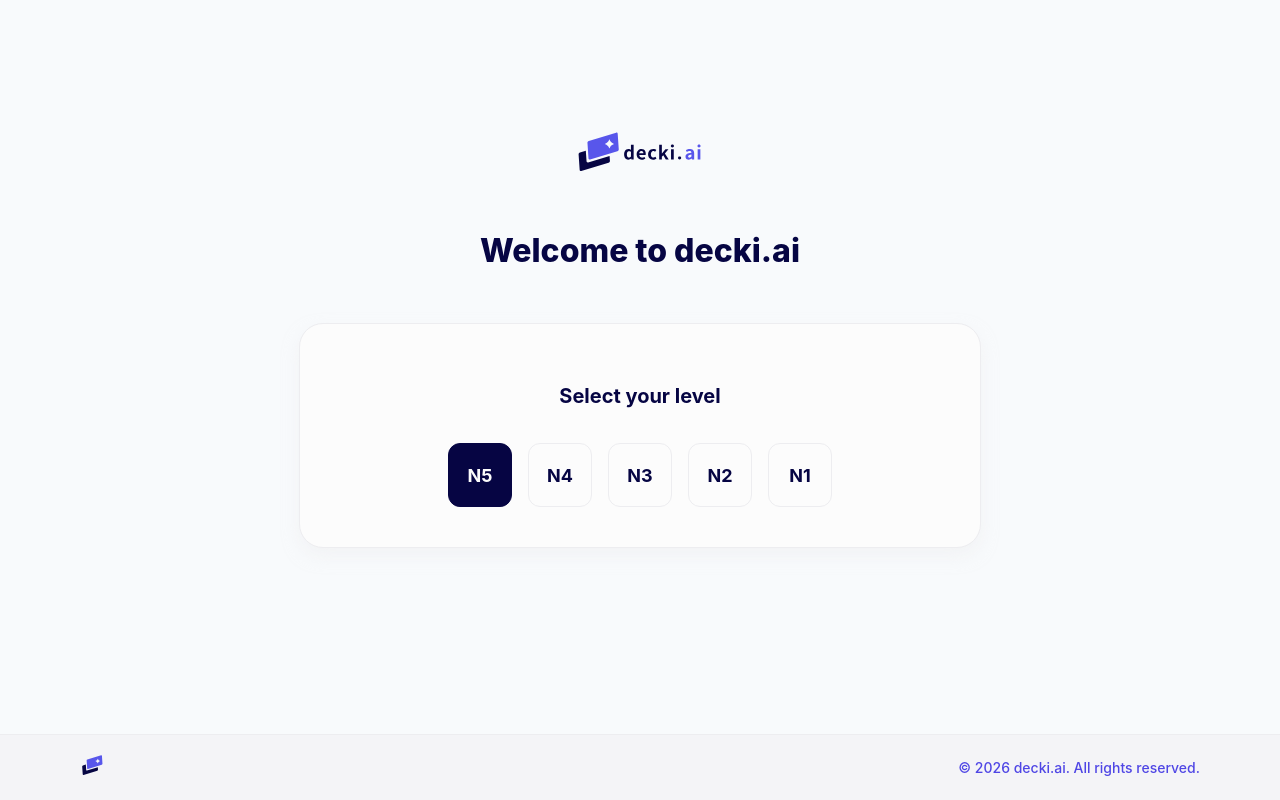
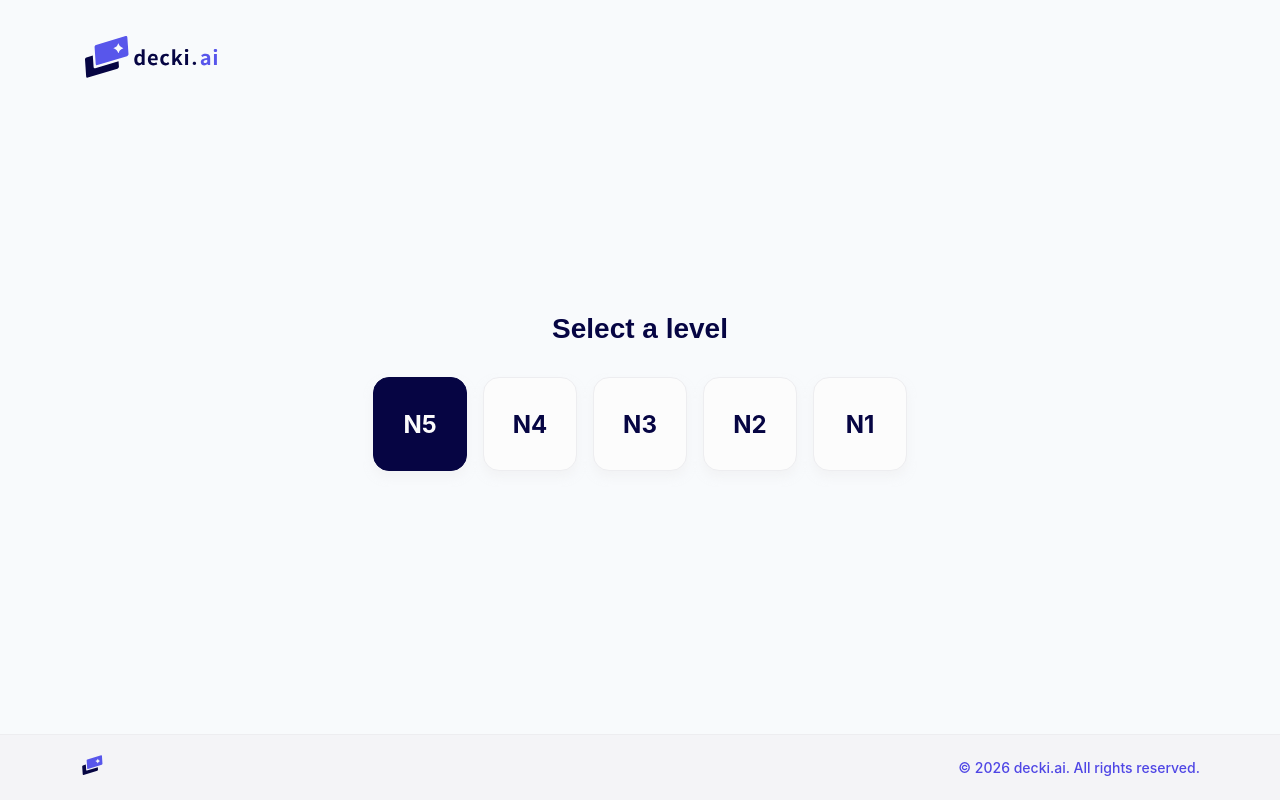
Before and after one commit to pablamarmolejo/decki.ai, a React (Vite) app: page / in a window 1280 px wide. Built offline with nearby package versions, Linux system fonts and the light colour scheme; a web font is replaced by a local one.

Commit message:
ui: update level selection hover states and header level indicator

```diff
--- a/src/App.tsx
+++ b/src/App.tsx
@@ -68,7 +68,7 @@ const App: React.FC = () => {
               onNavigateToLevelSelection={() => setCurrentPage('LEVEL_SELECTION')}
             />
           )}
-          <div className={isMinimalistMode ? 'minimalist-mode-container' : 'app-container'}>
+          <div className={isLevelSelection ? 'level-selection-page' : isMinimalistMode ? 'minimalist-mode-container' : 'app-container'}>
             <main className="main-content">
               {!isMinimalistMode && !isLevelSelection && (
                 <div className="section-selector">
@@ -89,10 +89,10 @@ const App: React.FC = () => {
                 </div>
               )}
               {renderPage()}
-            </main>
-            {!isMinimalistMode && <Footer />}
-            {toast && <div className="toast-notification">{toast}</div>}
-          </div>
+              </main>
+              {!isMinimalistMode && <Footer />}
+              {toast && <div className="toast-notification">{toast}</div>}
+              </div>
         </>
       </AppProvider>
     );
--- a/src/components/Header.tsx
+++ b/src/components/Header.tsx
@@ -15,9 +15,12 @@ const Header: React.FC<HeaderProps> = ({ onNavigateToLevelSelection }) => {
         <div className="logo">
           <img src={logoFull} alt="decki.ai" className="logo-full" />
         </div>
-        <button className="select-level-btn" onClick={onNavigateToLevelSelection}>
-          {currentLevel}
-        </button>
+        <div className="header-level-container">
+          <span className="current-level-display">{currentLevel}</span>
+          <button className="select-level-btn" onClick={onNavigateToLevelSelection}>
+            Select level
+          </button>
+        </div>
       </header>
     </div>
   );
--- a/src/index.css
+++ b/src/index.css
@@ -84,8 +84,29 @@ input, textarea, button {
   align-items: center;
 }
 
+.header-level-container {
+  display: flex;
+  align-items: center;
+  gap: 12px;
+}
+
+.current-level-display {
+  width: 22px;
+  height: 19px;
+  flex-grow: 0;
+  font-family: 'Noto Sans JP', sans-serif;
+  font-size: 16px;
+  font-weight: bold;
+  font-stretch: normal;
+  font-style: normal;
+  line-height: normal;
+  letter-spacing: normal;
+  text-align: center;
+  color: #5856eb;
+}
+
 .select-level-btn {
-  width: 54px;
+  width: 117px;
   height: 43px;
   flex-grow: 0;
   display: flex;
@@ -93,20 +114,22 @@ input, textarea, button {
   justify-content: center;
   align-items: center;
   gap: 10px;
-  padding: 12px 0;
+  padding: 12px 16px;
   border-radius: 8px;
   box-shadow: 0 2px 2px 0 #ededf0;
   background-color: #fcfcfc;
   border: 1px solid #ededf0;
   color: #060543;
   font-weight: bold;
-  font-size: 16px;
+  font-size: 14px;
   cursor: pointer;
   transition: all 0.2s;
 }
 
 .select-level-btn:hover {
-  background-color: #f4f4f7;
+  background-color: #fcfcfc;
+  border: 1px solid #5856eb;
+  color: #5856eb;
   transform: translateY(-1px);
 }
 
@@ -115,41 +138,50 @@ input, textarea, button {
   display: flex;
   flex-direction: column;
   align-items: center;
-  justify-content: center;
-  min-height: calc(100vh - 204px); /* Approximate footer and padding */
-  padding: 40px 20px;
+  justify-content: space-between;
+  height: 100vh;
+  box-sizing: border-box;
+  overflow: hidden;
+}
+
+.level-selection-header {
+  width: 100%;
+  max-width: 1200px;
+  padding: 31px 40px;
+  display: flex;
+  justify-content: flex-start;
+  box-sizing: border-box;
+  flex-shrink: 0;
 }
 
 .level-selection-content {
   display: flex;
   flex-direction: column;
   align-items: center;
+  justify-content: center;
   max-width: 600px;
   width: 100%;
-}
-
-.level-selection-logo {
-  margin-bottom: 24px;
-}
-
-.level-selection-logo img {
-  height: 48px;
-}
-
-.welcome-heading {
-  font-size: 32px;
-  font-weight: 800;
+  flex: 1;
+  margin-bottom: 64px;
+}
+
+.level-selection-main-heading {
+  height: auto;
+  align-self: stretch;
+  flex-grow: 0;
+  font-family: 'Noto Sans JP', sans-serif;
+  font-size: 28px;
+  font-weight: bold;
+  font-stretch: normal;
+  font-style: normal;
+  line-height: normal;
+  letter-spacing: normal;
+  text-align: center;
   color: #060543;
-  margin-bottom: 48px;
-  text-align: center;
+  margin: 0 0 32px 0;
 }
 
 .level-selection-container {
-  background-color: #FCFCFC;
-  padding: 40px;
-  border-radius: 24px;
-  border: 1px solid #EDEDF0;
-  box-shadow: 0 8px 16px 0 rgba(237, 237, 240, 0.5);
   width: 100%;
   display: flex;
   flex-direction: column;
@@ -171,29 +203,38 @@ input, textarea, button {
 }
 
 .level-btn-large {
-  width: 64px;
-  height: 64px;
-  display: flex;
-  align-items: center;
-  justify-content: center;
-  border-radius: 12px;
+  width: 94px;
+  height: 94px;
+  display: flex;
+  align-items: center;
+  justify-content: center;
+  border-radius: 16px;
   border: 1px solid #EDEDF0;
   background-color: #FCFCFC;
+  box-shadow: 0 6px 8px 0 rgba(237, 237, 240, 0.5);
   color: #060543;
-  font-size: 18px;
+  font-size: 24px;
   font-weight: bold;
   cursor: pointer;
-  transition: all 0.2s;
+  position: relative;
+  transition: transform 0.15s ease, box-shadow 0.15s ease;
 }
 
 .level-btn-large:hover {
-  background-color: #f4f4f7;
+  transform: translateY(-1px);
+  border-color: #5856EB;
+  box-shadow: 0 6px 8px 0 #DDDDDF;
 }
 
 .level-btn-large.active {
   background-color: #060543;
   color: #FCFCFC;
   border-color: #060543;
+}
+
+.level-btn-large.active:hover {
+  background-color: #0a095a;
+  transform: translateY(-1px);
 }
 
 .section-selector {
@@ -226,14 +267,30 @@ input, textarea, button {
   font-weight: 700;
   border-bottom-color: #5856eb;
 }
-
 .main-content {
   flex: 1;
   width: 100%;
   max-width: 1200px;
   margin: 0 auto;
-  padding: 0 40px;
-  box-sizing: border-box;
+  padding-bottom: 40px;
+}
+
+.level-selection-page .main-content {
+  display: flex;
+  flex-direction: column;
+  align-items: center;
+  justify-content: center;
+  flex: 1;
+  width: 100%;
+  max-width: none;
+  margin: 0;
+  padding-bottom: 0;
+}
+
+.level-selection-page .app-footer {
+  margin-top: auto;
+  width: 100%;
+  flex-shrink: 0;
 }
 
 .app-footer-outer {
--- a/src/pages/LevelSelection.tsx
+++ b/src/pages/LevelSelection.tsx
@@ -2,6 +2,7 @@ import React from 'react';
 import { useAppContext } from '../AppContext';
 import type { Level } from '../types';
 import logoFull from '../assets/logo-full.svg';
+import logoIconXl from '../assets/logo-icon-xl.svg';
 
 interface LevelSelectionProps {
   onLevelSelected: () => void;
@@ -17,16 +18,15 @@ const LevelSelection: React.FC<LevelSelectionProps> = ({ onLevelSelected }) => {
   };
 
   return (
-    <div className="level-selection-page">
+    <>
+      <div className="level-selection-header">
+        <img src={logoFull} alt="decki.ai" className="logo-full" />
+      </div>
+
       <div className="level-selection-content">
-        <div className="level-selection-logo">
-          <img src={logoFull} alt="decki.ai" />
-        </div>
-
-        <h1 className="welcome-heading">Welcome to decki.ai</h1>
+        <h1 className="level-selection-main-heading">Select a level</h1>
 
         <div className="level-selection-container">
-          <h2 className="select-level-heading">Select your level</h2>
           <div className="level-selector-large">
             {levels.map((level) => (
               <button
@@ -40,7 +40,7 @@ const LevelSelection: React.FC<LevelSelectionProps> = ({ onLevelSelected }) => {
           </div>
         </div>
       </div>
-    </div>
+    </>
   );
 };
 
```
Also changed, not shown: decki design/logo/logo icon xl.svg (added), src/assets/logo-icon-xl.svg (added).
